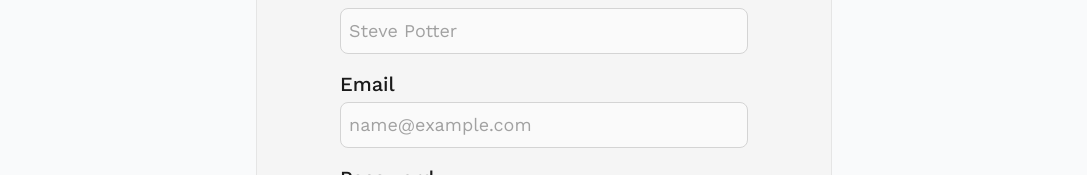
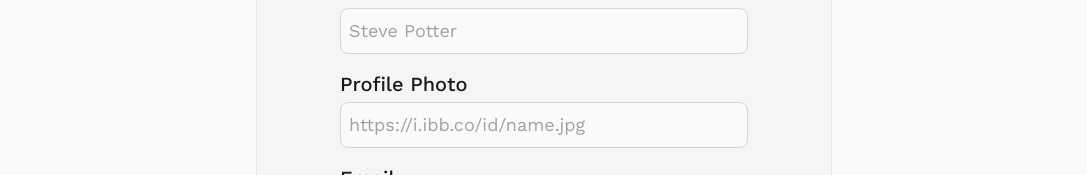
Before and after one commit to ninjaquasar/career-code-client, a React (Vite) app: page /signup in a window 1280 px wide. Shown: the part 625-800 px from the top of the page, without its empty margins (96-1183 px from the left). Built offline with nearby package versions, Linux system fonts and the light colour scheme; no server answers.

Commit message:
feat(jobs): add apply-now action in job cards

```diff
--- a/src/components/authentication/SignUpForm.jsx
+++ b/src/components/authentication/SignUpForm.jsx
@@ -35,9 +35,19 @@ const SignUpForm = () => {
 				<span className="text-xl font-medium">Full Name</span>
 				<input
 					type="text"
-					name="name"
+					name="full_name"
 					className="p-2 text-lg bg-neutral-50 border border-neutral-300 rounded-lg  focus:outline-none focus:border-prime/50 placeholder:text-neutral-400 caret-prime"
 					placeholder="Steve Potter"
+				/>
+			</label>
+			{/* Photo field */}
+			<label className="flex flex-col gap-y-1">
+				<span className="text-xl font-medium">Profile Photo</span>
+				<input
+					type="url"
+					name="photo_url"
+					className="p-2 text-lg bg-neutral-50 border border-neutral-300 rounded-lg  focus:outline-none focus:border-prime/50 placeholder:text-neutral-400 caret-prime"
+					placeholder="https://i.ibb.co/id/name.jpg"
 				/>
 			</label>
 			{/* Email field */}
--- a/src/components/shared/JobCard.jsx
+++ b/src/components/shared/JobCard.jsx
@@ -63,19 +63,31 @@ const JobCard = ({ data }) => {
 					</span>
 				))}
 			</div>
+			<div className="flex justify-between mt-auto">
 				<Link
 					to={`/jobs/details/${_id}`}
 					target="_blank"
-				className="self-end mt-auto"
 				>
 					<button
 						type="button"
-					className="px-3 py-2 text-lg font-medium text-light bg-prime rounded-lg hover:bg-blue-500 cursor-pointer"
+						className="px-3 py-2 font-medium text-light bg-prime rounded-lg hover:bg-blue-500 cursor-pointer"
+					>
+						View More
+					</button>
+				</Link>
+				<Link
+					to={`/applications/apply/${_id}`}
+					target="_blank"
+				>
+					<button
+						type="button"
+						className="px-3 py-2 font-medium text-light bg-prime rounded-lg hover:bg-blue-500 cursor-pointer"
 					>
 						Apply Now
 					</button>
 				</Link>
 			</div>
+		</div>
 	);
 };
 
```
Lines whose indentation alone changed are shown as unchanged.
